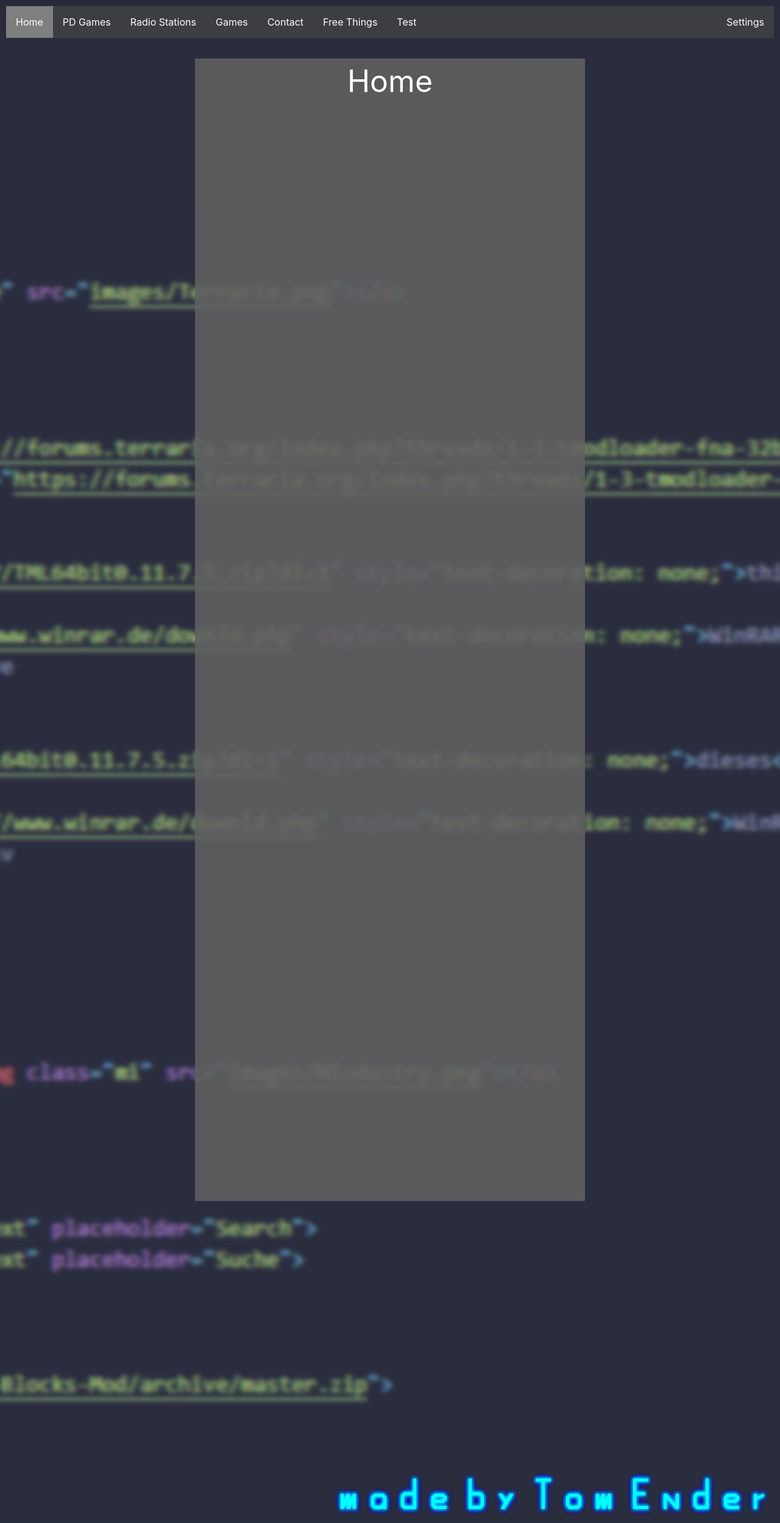
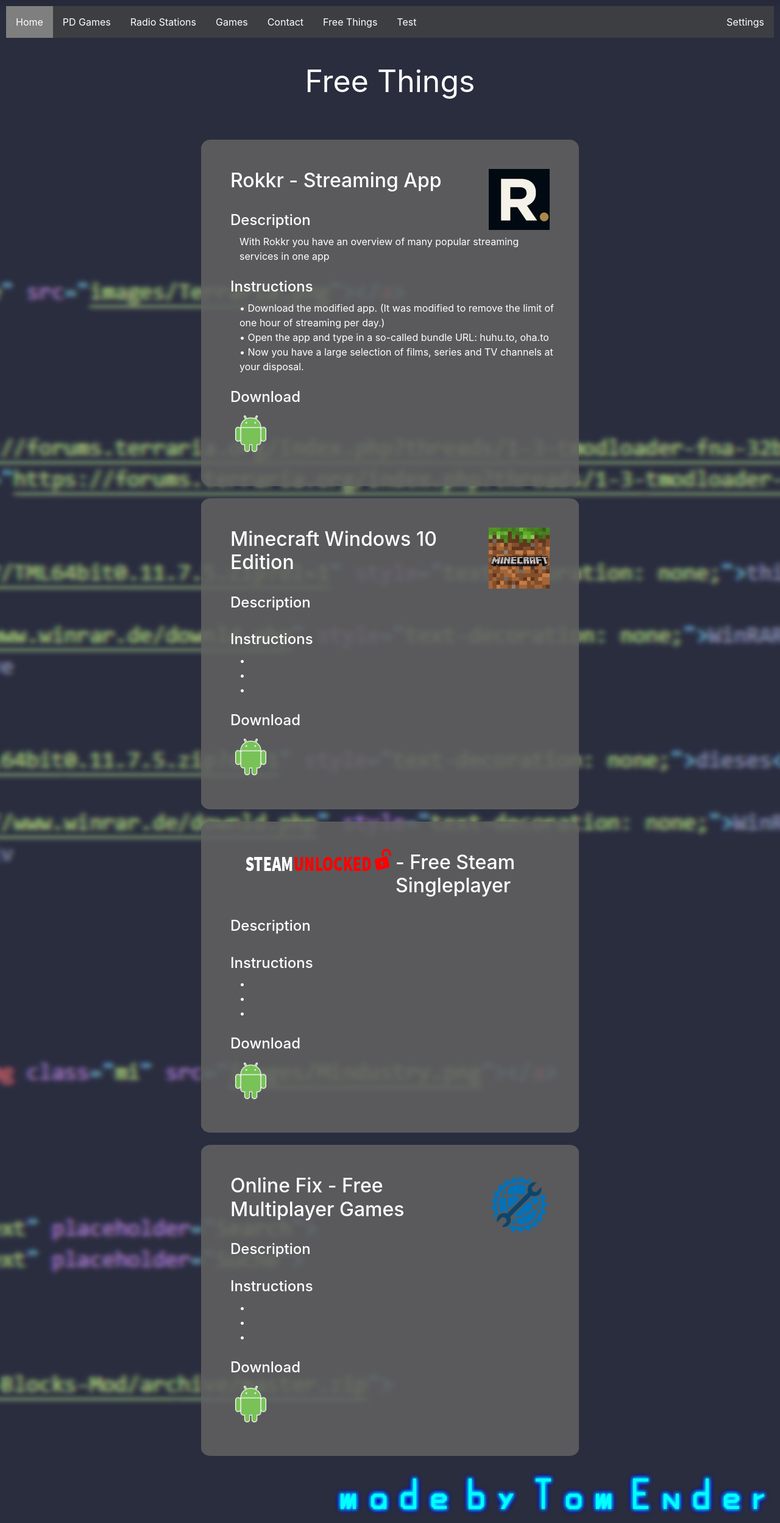
Before and after one commit to Temder/Homepage, a PHP site: page / in a window 1280 px wide. Shown: the whole page at 61% size. Run offline with PHP 8.4, Linux system fonts and the light colour scheme; some libraries are stand-ins or nearby versions.

Commit message:
free stuff

```diff
--- a/includes/free.php
+++ b/includes/free.php
@@ -1,34 +1,38 @@
-<div class="p-4 box">
+<div class="p-5 box">
     <div class="lang de" style="text-align: left;">
         <h2>
-            <img style="float: right;" src="<?=$free_picture_paths[$i]?>" />
+            <img style="<?php if ($free_names_en[$i] == " - Free Steam Singleplayer") {echo("float: left; transform: translateY(-20px);");} else {echo("float: right;");}?>padding-left: 20px;" src="<?=$free_picture_paths[$i]?>" />
             <?=$free_names_de[$i]?>
         </h2><br />
         <h4>Beschreibung</h4>
-        <div><?=$free_descriptions_de[$i]?></div><br />
+        <div style="transform: translateX(15px);"><?=$free_descriptions_de[$i]?></div><br />
         <h4>Anleitung</h4>
-        <?=$free_instructions_de[$i]?><br />
+        <div style="transform: translateX(15px);"><?=$free_instructions_de[$i]?></div><br />
         <h4>Download</h4>
         <a <?php if ($free_download_urls[$i] != "") {echo("href='$free_download_urls[$i]'");} ?>
             onmouseover="scaleImageUp('freeImg<?=$free_count[$i]?>')"
                 onfocus="scaleImageUp('freeImg<?=$free_count[$i]?>'), scrollToObject('freeImg<?=$free_count[$i]?>')"
              onmouseout="scaleImageDown('freeImg<?=$free_count[$i]?>')"
              onfocusout="scaleImageDown('freeImg<?=$free_count[$i]?>')">
-            <img id="freeImg<?=$free_count[$i]?>" src="images/android.png" />
+            <img id="freeImg<?=$free_count[$i]?>" src="images/android.png"/>
         </a>
-        <ul style="list-style-type: decimal;">
-            <li>apple</li>
-            <li>banana</li>
-            <li>pear</li>
-        </ul>
     </div>
-    <div class="lang en">
-        <h2><?=$free_names_en[$i]?></h2>
+    <div class="lang en" style="text-align: left;">
+        <h2>
+            <img style="<?php if ($free_names_en[$i] == " - Free Steam Singleplayer") {echo("float: left; transform: translateY(-20px);");} else {echo("float: right;");}?>padding-left: 20px;" src="<?=$free_picture_paths[$i]?>" />
+            <?=$free_names_en[$i]?>
+        </h2><br />
         <h4>Description</h4>
-        <?=$free_descriptions_en[$i]?><br /><br />
+        <div style="transform: translateX(15px);"><?=$free_descriptions_en[$i]?></div><br />
         <h4>Instructions</h4>
-        <?=$free_instructions_en[$i]?><br /><br />
+        <div style="transform: translateX(15px);"><?=$free_instructions_en[$i]?></div><br />
         <h4>Download</h4>
-        <a href="<?=$free_download_urls[$i]?>">Link</a>
+        <a <?php if ($free_download_urls[$i] != "") {echo("href='$free_download_urls[$i]'");} ?>
+            onmouseover="scaleImageUp('freeImg<?=$free_count[$i]?>')"
+                onfocus="scaleImageUp('freeImg<?=$free_count[$i]?>'), scrollToObject('freeImg<?=$free_count[$i]?>')"
+             onmouseout="scaleImageDown('freeImg<?=$free_count[$i]?>')"
+             onfocusout="scaleImageDown('freeImg<?=$free_count[$i]?>')">
+            <img id="freeImg<?=$free_count[$i]?>" src="images/android.png"/>
+        </a>
     </div>
 </div>
--- a/index.php
+++ b/index.php
@@ -158,33 +158,49 @@
             $section_names = ["Free Things", "Kostenlose Dinge"];
 
             $free_count =    ["1",                      "2",                            "3",                                                "4"];
-            $free_names_en = ["Rokkr - Streaming App",  "Minecraft Windows 10 Edition", "Steam Unlocked - Free Steam Singleplayer",         "Steam Fix - Free Steam Multiplayer"];
-            $free_names_de = ["Rokkr - Streaming App",  "Minecraft Windows 10 Edition", "Steam Unlocked - Kostenloser Steam Einzelspieler", "Steam Fix - Kostenloser Steam Mehrspieler"];
+            $free_names_en = ["Rokkr - Streaming App",  "Minecraft Windows 10 Edition", " - Free Steam Singleplayer",         "Online Fix - Free Multiplayer Games"];
+            $free_names_de = ["Rokkr - Streaming App",  "Minecraft Windows 10 Edition", " - Kostenloser Steam Einzelspieler", "Online Fix - Kostenlose Mehrspieler Spiele"];
 
-            $free_picture_paths = ["images/rokkr.png", "images/McWin10.png", "", ""];
+            $free_picture_paths = ["images/rokkr.png", "images/McWin10.png", "images/SteamUnlocked.png", "images/SteamOnlineFix.png"];
 
-            $free_descriptions_en = ["",
+            $free_descriptions_en = ["With Rokkr you have an overview of many popular streaming services in one app",
                                      "",
                                      "",
                                      ""];
-            $free_descriptions_de = ["Mit Rokkr haben Sie das Angebot von vielen bekannten Streaming<br /> Diensten wie Netflix in einer App im Überblick",
+            $free_descriptions_de = ["Mit Rokkr haben Sie das Angebot von vielen bekannten Streaming<br /> Diensten in einer App im Überblick",
                                      "",
                                      "",
                                      ""];
-            $free_instructions_en = ["",
-                                     "",
-                                     "",
-                                     ""];
-            $free_instructions_de = ["<ul style='list-style-type: decimal;'><li>Laden Sie sich die modifizierte App herunter. (Sie wurde modifiziert<br /> um die Begrenzung von einer Stunde streamen am Tag aufzuheben.)</li>
-                                      <li>Öffnen Sie die App und geben Sie eine sogenannte Bundle-URL ein: huhu.to, oha.to</li>
-                                      <li>Nun steht ihnen eine große Auswahl an Filmen, Serien und Fernsehsendern zur Verfügung.</li></ul>",
-                                     "",
-                                     "",
-                                     ""];
+            $free_instructions_en = ["&bull; Download the modified app. (It was modified to remove the limit of one hour of streaming per day.)<br />
+                                      &bull; Open the app and type in a so-called bundle URL: huhu.to, oha.to<br />
+                                      &bull; Now you have a large selection of films, series and TV channels at your disposal.",
+                                     "&bull; <br />
+                                      &bull; <br />
+                                      &bull; ",
+                                     "&bull; <br />
+                                      &bull; <br />
+                                      &bull; ",
+                                     "&bull; <br />
+                                      &bull; <br />
+                                      &bull; "];
+            $free_instructions_de = ["&bull; Laden Sie sich die modifizierte App herunter. (Sie wurde modifiziert<br /> um die Begrenzung von einer Stunde streamen am Tag aufzuheben.)<br />
+                                      &bull; Öffnen Sie die App und geben Sie eine sogenannte Bundle-URL ein: huhu.to, oha.to<br />
+                                      &bull; Nun steht ihnen eine große Auswahl an Filmen, Serien und Fernsehsendern zur Verfügung.",
+                                     "&bull; <br />
+                                      &bull; <br />
+                                      &bull; ",
+                                     "&bull; <br />
+                                      &bull; <br />
+                                      &bull; ",
+                                     "&bull; Rufen Sie die Webseite <a target='_blank' href='https://online-fix.me/'>https://online-fix.me/</a> auf.<br />
+                                      &bull; Sie müssen ein kostenloses Konto erstellen um ein Spiel runterzuladen.<br />
+                                      &bull; Suchen Sie nach dem Spiel welches Sie im Mehrspieler spielen möchten.<br />
+                                      &bull; Laden Sie sich gegebenenfalls den entsprechenden Launcher herunter. (<a target='_blank' href='https://store.steampowered.com/about/'>Steam</a>, <a target='_blank' href='https://www.epicgames.com/shadowcomplex/download'>Epic Games</a>)<br />
+                                      &bull; Folgen Sie der Anleitung unter den Downloads um das Spiel einzurichten."];
 
             $free_download_urls = ["https://www.dropbox.com/s/srp37et256ua7yz/Rokkr_Mod.apk?dl=1",
                                    "",
-                                   "",
+                                   "https://steamunlocked.net/",
                                    ""];
 
             $hide_section = true;
--- a/styles.css
+++ b/styles.css
@@ -142,7 +142,7 @@
         cursor: pointer;
     }
 
-    section:nth-of-type(1) {
+    section:nth-of-type(8) {
         display: block;
     }
 
```
Also changed, not shown: images/SteamOnlineFix.png (added), images/SteamUnlocked.png (added), includes/imageLink.php (added).
